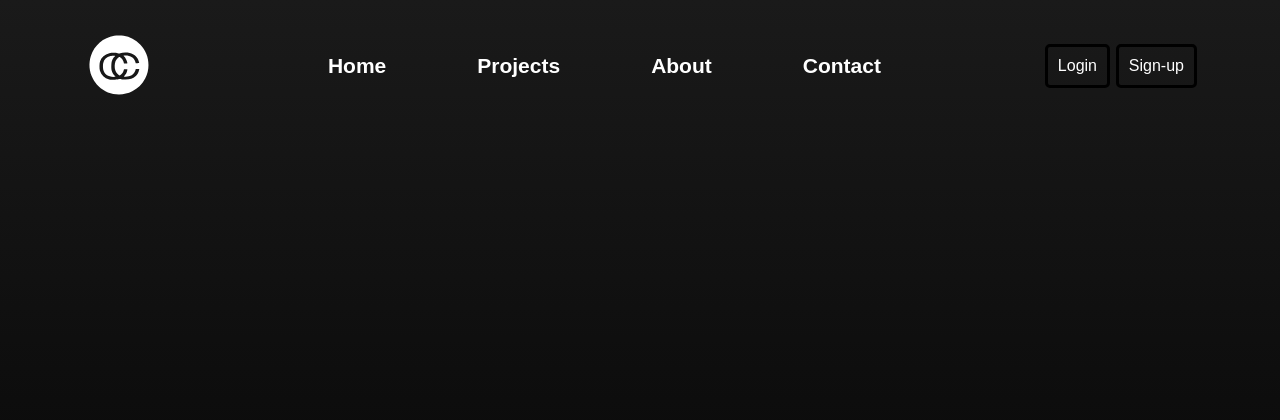
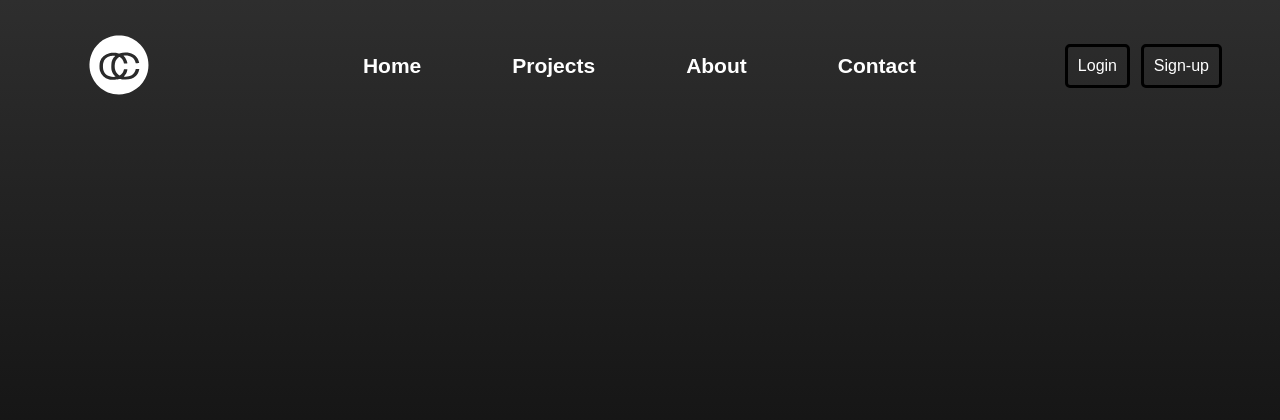
Before and after one commit to Arteedser/site, a Flask app: page / in a window 1280 px wide. Shown: the top 420 px of the page. Run offline with Flask 3, Linux system fonts and the light colour scheme.

Commit message:
commit
css header center

```diff
--- a/static/main.css
+++ b/static/main.css
@@ -1,6 +1,6 @@
 body {
     /*background-image: linear-gradient(33deg, #1af7c4 0%, #7a74e6 25%, #871dd3 50%, #f93f90 75%, #ffcbe0 100%);*/
-    background: linear-gradient(to bottom, #1a1a1a, #000000);
+    background: linear-gradient(to bottom, #2e2e2e, #000000);
     background-size: 100% 100%;
     background-attachment: fixed;
     color: #fff;
@@ -24,7 +24,7 @@ header {
 }
 
 nav ul {
-    padding-left: 200px;
+    padding-left: 250px;
     list-style: none;
     display: flex;
 }
@@ -50,7 +50,7 @@ button {
 
 .auntific {
     text-align: right;
-    padding-right: 50px;
+    padding-right: 25px;
 }
 
 button {
@@ -58,11 +58,12 @@ button {
 }
 
 .primary-button {
-    color: #fff;
+    color: #ffffff;
+    margin-right: 5px;
 }
 
 .secondary-button {
-    color: #fff;
+    color: #ffffff;
 }
 
 .secondary-button:hover{
```
